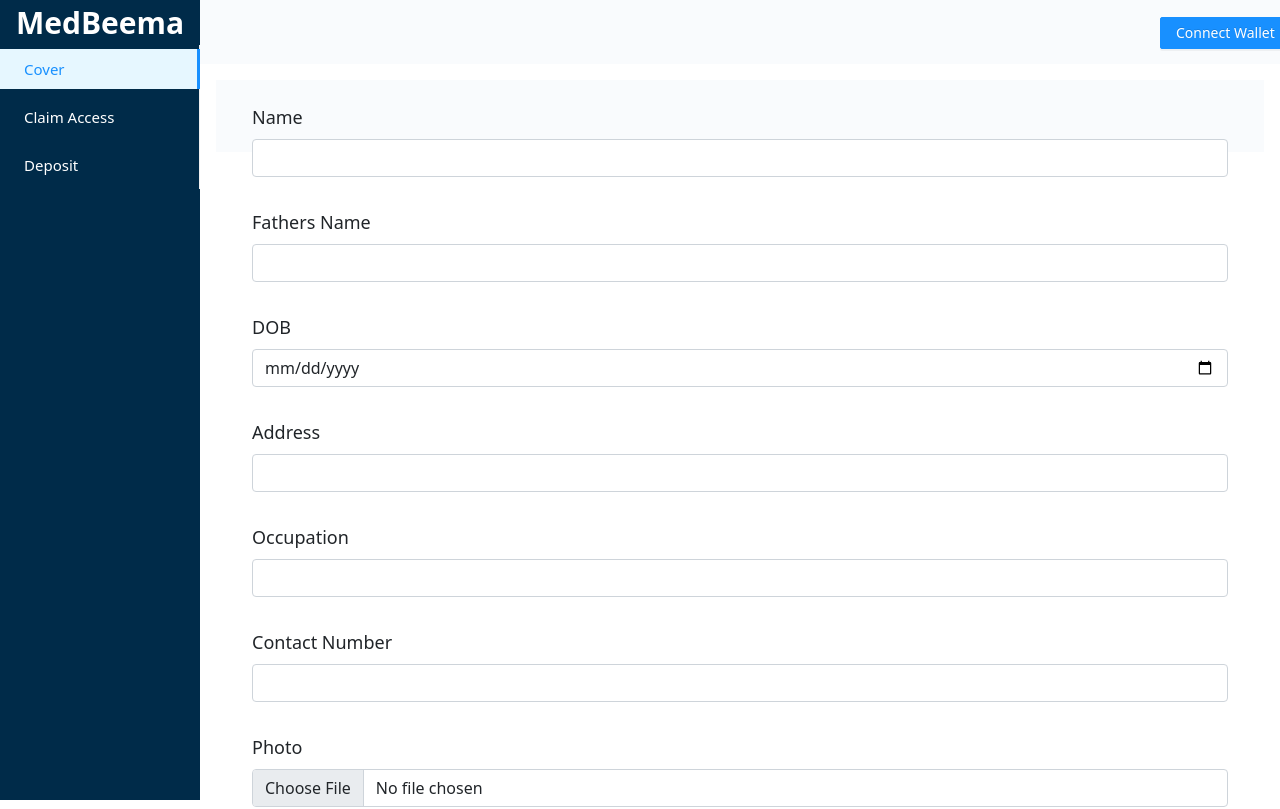
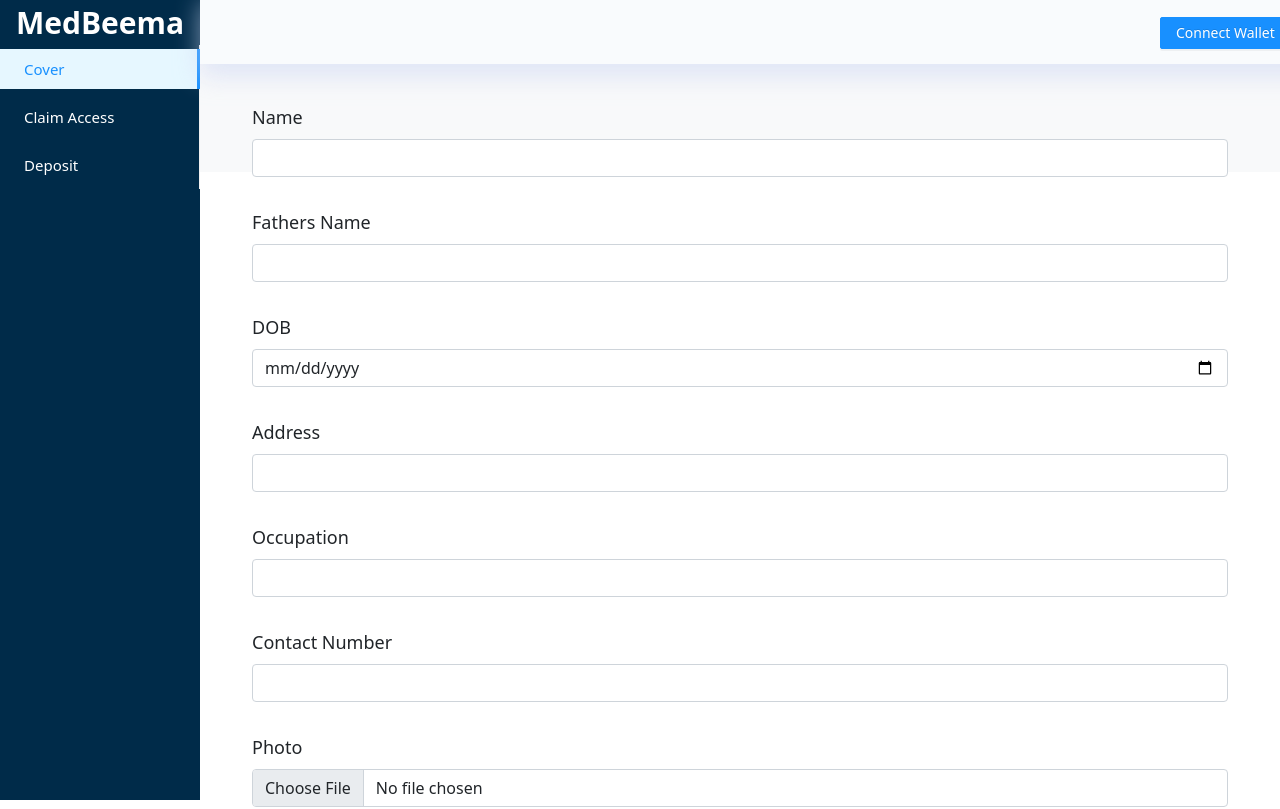
Before and after one commit to Med-Beema/Med-Beema-FrontEnd, a React (Create React App) app: page / in a window 1280 px wide. Shown: the top 809 px of the page. Built offline with nearby package versions, Linux system fonts and the light colour scheme.

Commit message:
design in dashboard

```diff
--- a/src/components/layout/Dashboard.js
+++ b/src/components/layout/Dashboard.js
@@ -69,7 +69,7 @@ export default function Dashboard() {
 
       <Layout
         className="site-layout"
-        style={{ marginLeft: 200, backgroundColor: "white" }}
+        style={{ marginLeft: 200, backgroundColor: "#f8f9fa" }}
       >
         <Header
           className="site-layout-background"
@@ -80,7 +80,7 @@ export default function Dashboard() {
             width: "100%",
             color: "white",
             background: "rgb(249, 251, 253)",
-            boxShadow: "initial",
+            boxShadow: "5px 8px 24px 5px rgba(208, 216, 243, 0.6)",
           }}
         >
           <Row>
@@ -125,8 +125,10 @@ export default function Dashboard() {
         <Content
           style={{
             margin: "80px 16px 20px 16px",
+            height: "max",
             overflow: "initial",
-            backgroundColor: "rgb(249,251,253)",
+            backgroundColor: "#f8f9fa",
+            position: "relative",
           }}
         >
           <div className="site-layout-background" style={{ padding: 24 }}>
```
